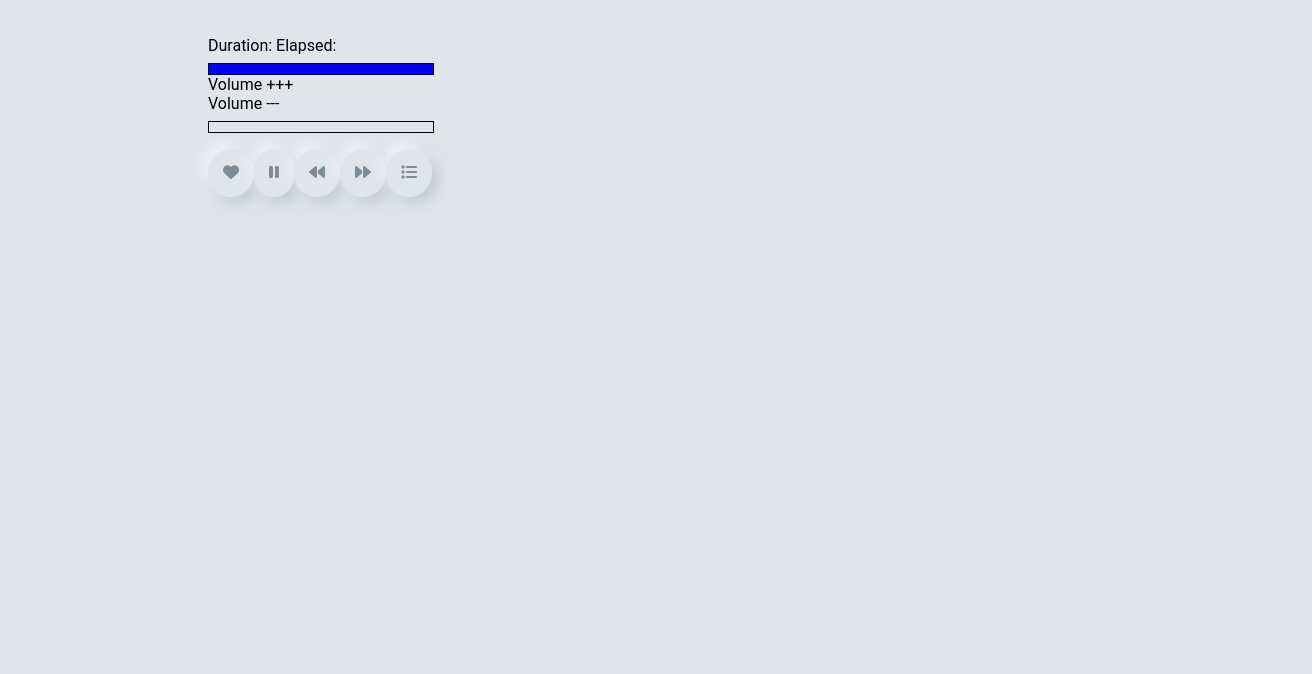
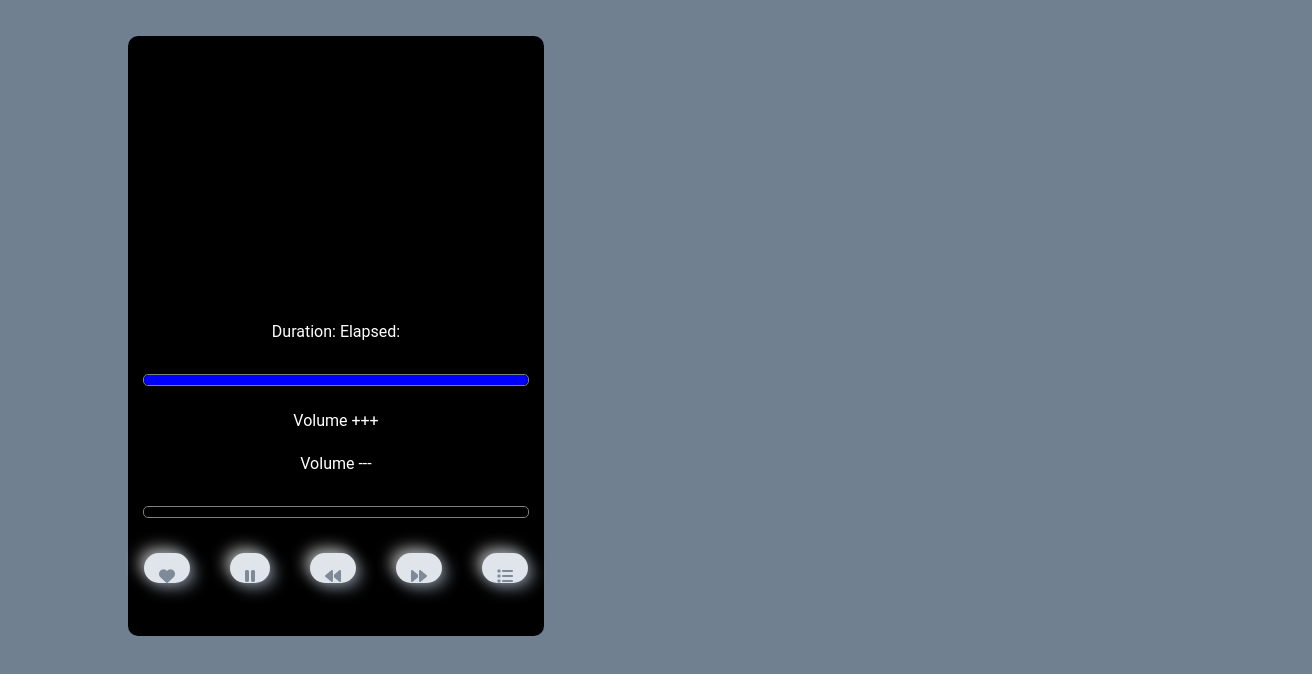
Before and after one commit to stuartambient/stream-media-frontend, a React (Vite) app: page / in a window 1280 px wide. Shown: the top 674 px of the page, 1312 px wide, since content can reach past the window. Built offline with nearby package versions, Linux system fonts and the light colour scheme; the HTML template or start-up script is replaced by a standard one.

Commit message:
changed some styling, working on scrollIntoView

```diff
--- a/src/App.css
+++ b/src/App.css
@@ -2,6 +2,7 @@ body {
   padding: 0;
   margin: 0;
   background: #e0e5ec;
+  background: slategray;
   font-family: 'Roboto', sans-serif;
 }
 
@@ -10,21 +11,71 @@ body {
   height: 100vh;
   display: grid;
   grid-template-columns: 50% 50%;
-  grid-template-rows: 20px 450px 20px;
+  grid-template-rows: 20px 600px 20px;
+  padding: 1rem;
   /* align-items: center; */
-  justify-items: center;
 }
 
 .audio-player {
   grid-column: 1 / 2;
   grid-row: 2 / 3;
+  display: grid;
+  width: 60%;
+  justify-self: center;
+  grid-template-rows: 250px repeat(7, auto);
+  padding: 1rem;
+
+  grid-template-areas:
+    'image'
+    'meta'
+    'volumebar'
+    'volumeup'
+    'volumedown'
+    'seekbar'
+    'controls';
+
+  grid-row-gap: 1rem;
+  color: white;
+  background: black;
+  border-radius: 10px;
+  justify-items: center;
+  align-items: center;
+}
+
+.audio-player img {
+  margin-top: 1rem;
+  grid-area: image;
+}
+
+.track-info {
+  grid-area: meta;
+}
+
+.volume-outline {
+  grid-area: volumebar;
+}
+
+#v-up {
+  grid-area: volumeup;
+  color: white;
+}
+
+#v-down {
+  grid-area: volumedown;
+  color: white;
+}
+
+.seekbar-outline {
+  grid-area: seekbar;
 }
 
 .buttons {
+  grid-area: controls;
+
   display: flex;
-  flex-direction: row;
-  justify-content: space-around;
-  padding: 1em 0;
+  width: 100%;
+  height: 50%;
+  justify-content: space-between;
 }
 
 .neu {
@@ -53,7 +104,8 @@ body {
 .seekbar-outline,
 .volume-outline {
   margin-top: 0.5rem;
-  border: 1px solid black;
+  border: 1px solid gray;
+  border-radius: 5px;
   width: 100%;
 }
 
@@ -62,6 +114,7 @@ body {
   border-top: 10px solid blue;
   /* height: 10px; */
   width: 0;
+  border-radius: 5px;
   /* margin: 0.5rem 0 0.5rem 0; */
 }
 
--- a/src/App.jsx
+++ b/src/App.jsx
@@ -130,7 +130,7 @@ function App() {
               <img
                 src={cover}
                 alt=""
-                style={{ width: '200px', height: '200px' }}
+                style={{ width: '250px', height: '250px' }}
               />
             </div>
           </>
--- a/src/Components/InfiniteList.jsx
+++ b/src/Components/InfiniteList.jsx
@@ -15,7 +15,8 @@ const InfiniteList = ({
   const [prevTrack, setPrevTrack] = useState();
   const [pageNumber, setPageNumber] = useState(0);
   const [activeDiv, setActiveDiv] = useState();
-  const [loadNextPage, setLoadNextPage] = useState(false);
+  /*  const [loadNextPage, setLoadNextPage] = useState(false); */
+  const [textSearch, setTextSearch] = useState('');
   const { loading, items, hasMore, error } = usePlaylist(pageNumber);
 
   const trackQueue = useMemo(() => {
@@ -28,6 +29,10 @@ const InfiniteList = ({
       setPrevTrack(items[currentTrack - 1]._id);
     }
   }, [currentTrack]);
+
+  const handleTextSearch = e => {
+    setTextSearch(e.target.value);
+  };
 
   const handleTrackChange = trackId => {
     const changeTrack = new Event('click', {
@@ -49,6 +54,12 @@ const InfiniteList = ({
   }, [playNext, nextTrack, playPrev, prevTrack]);
 
   const getKey = () => uuidv4();
+
+  const scroll2View = useRef();
+
+  const scrollCallback = () => {
+    scroll2View.current.scrollIntoView();
+  };
 
   const observer = useRef();
   const lastItemElement = useCallback(
@@ -77,6 +88,9 @@ const InfiniteList = ({
 
   return (
     <>
+      <div className="textsearch">
+        <input type="text" value={textSearch} onChange={handleTextSearch} />
+      </div>
       <div className="results">
         {/* {loading && <div className="item itemloading">...Loading</div>} */}
         {!items.length && !loading ? (
@@ -86,6 +100,7 @@ const InfiniteList = ({
           /*       console.log(trigger, index);
           /* if (items.length === index + 1) */
           return (
+            <div scrollCallback={scrollCallback}>
               <div
                 id={`${item._id}--item-div`}
                 key={getKey()}
@@ -97,11 +112,12 @@ const InfiniteList = ({
                     : 'item'
                 }
                 /* ref={items.length === index + 1 ? lastItemElement : null} */
-              ref={trigger ? lastItemElement : null}
+                ref={trigger ? lastItemElement : scroll2View}
               >
                 <a href={item._id} id={item._id} val={index} onClick={onClick}>
                   index: {index} --- {item.file}
                 </a>
+              </div>
             </div>
           );
         })}
--- a/src/style/InfiniteList.css
+++ b/src/style/InfiniteList.css
@@ -14,6 +14,13 @@
   /* overflow-x: hidden; */
   scroll-behavior: smooth;
   padding: 0.5rem;
+}
+
+.textsearch {
+  grid-column: 2 / 3;
+  grid-row: 1 / 2;
+  justify-self: center;
+  align-self: center;
 }
 
 .item {
```
Lines whose indentation alone changed are shown as unchanged.
